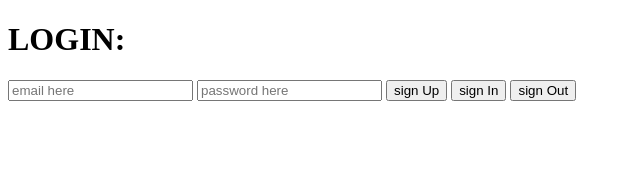
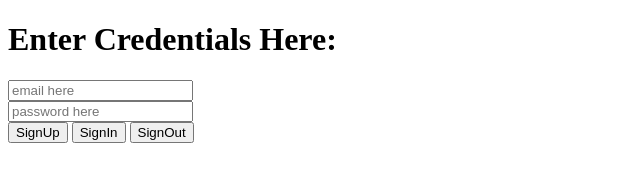
Before and after one commit to Aritra12344/Reallogin, a plain HTML site: page index.html in a window 1280 px wide. Shown: the whole page, without its empty margins (0-640 px from the left). Drawn offline with Linux system fonts and the light colour scheme; no server answers.

Commit message:
Update index.html

```diff
--- a/index.html
+++ b/index.html
@@ -1,36 +1,26 @@
 <!DOCTYPE html>
+<html lang="en">
+<head>
+    <meta charset="UTF-8">
+    <meta http-equiv="X-UA-Compatible" content="IE=edge">
+    <meta name="    viewport" content="width=device-width, initial-scale=1.0">
 
-<html>
-    <head>
-        <meta http-equiv="CONTENT-TYPE" content="text/html; charset=UTF-8">
-        <title>login system</title>
-<script  src="https://www.gstatic.com/firebasejs/9.5.0/firebase-app.js"></script>
- <script  src="https://www.gstatic.com/firebasejs/9.5.0/firebase-auth.js"></script>
-        <script  src="form.js"></script>
-    </head>
-    <body>
-        <h1>
-           LOGIN:
-        </h1>
-
-        <div id="formContainer">
-
-            <input  type="email" placeholder="email here"  id="email"/>
-             <input  type="password" placeholder="password here"  id="password"/>
+<script src="https://www.gstatic.com/firebasejs/8.2.7/firebase-app.js"></script>
+<script src="https://www.gstatic.com/firebasejs/8.2.7/firebase-auth.js"></script>
+<script src="form.js"></script>
+    <title>Login System</title>
+</head>
+<body>
+    <div class="formContainer">
+    <h1>Enter Credentials Here:</h1>
+    <input type="email" placeholder="email here" id="email"><br>
+    <input type="password" placeholder="password here" id="password"><br>
+    <button onclick="signUp()" id="signUp">SignUp</button>
+    <button onclick="signIn()" id="signIp">SignIn</button>
+    <button onclick="signOut()" id="signOut">SignOut</button>
+</div>
 
 
 
-            <button onClick="signUp()" id="signUp" >sign Up</button>
-       <button onClick="signIn()" id="signIn" >sign In</button>
-             <button onClick="signOut()" id="signOut" >sign Out</button>
-
-
-
-        </div>
-
-
-
-
-
-    </body>
+</body>
 </html>
```
